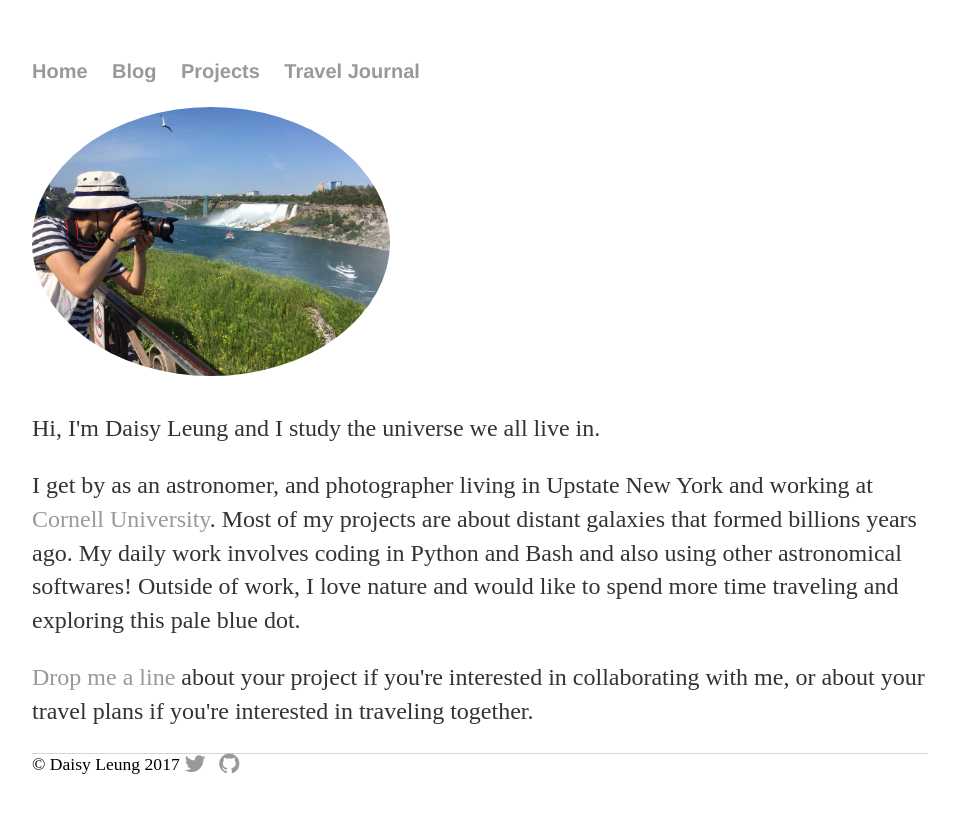
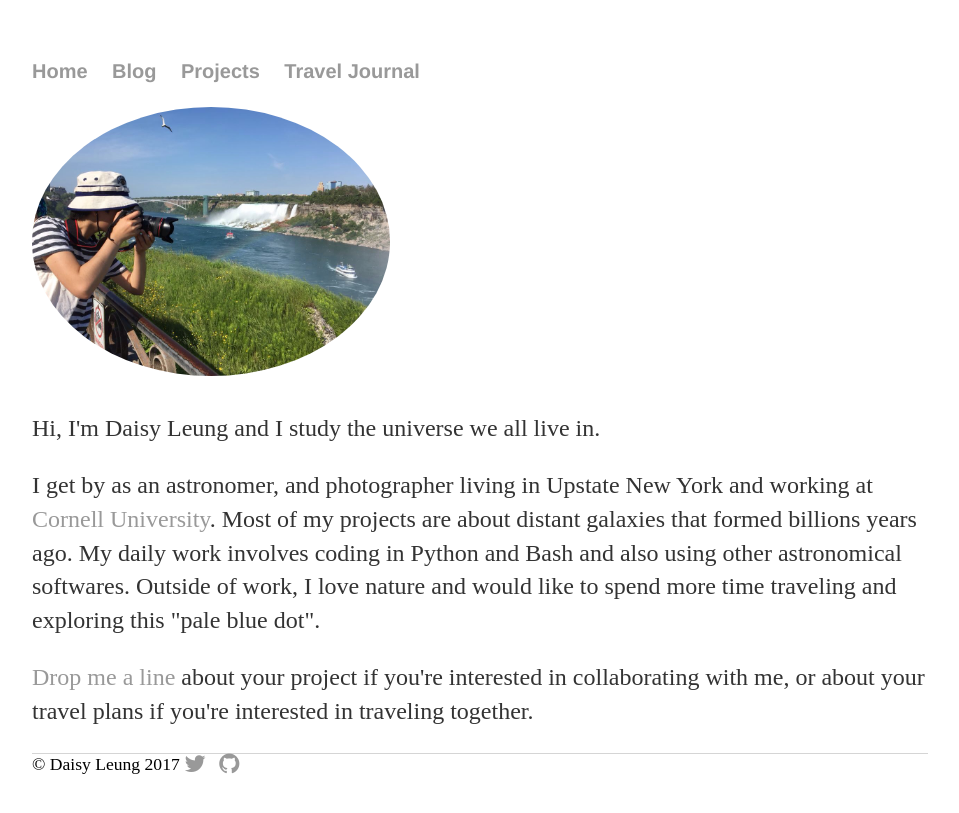
Before and after one commit to astro313/astro313.github.io, a Jekyll site: the page built from index.html, in a window 1280 px wide. Shown: the top 813 px of the page, without its empty margins (160-1119 px from the left). Built offline with Jekyll 4.4.1, drawn with Linux system fonts in a browser that asks for light colours; nearby versions of some CDN libraries.

```diff
--- a/index.html
+++ b/index.html
@@ -6,7 +6,7 @@ description: Daisy Leung is an Astronomer, Photographer, Traveler, and Foodie li
     <div class="post-thumb"><img src="/img/me.jpg" class="rounded" alt="Daisy at Niagara Fals" align="middle"/><br><br></div>
 
      <p class="lead">Hi, I'm <span itemprop="name">Daisy Leung</span> and I study the universe we all live in.</p>
-     <p>I get by as an astronomer, and photographer living in Upstate New York and working at <a href="http://www.astro.cornell.edu/~tleung">Cornell University</a>. Most of my projects are about distant galaxies that formed billions years ago. My daily work involves coding in Python and Bash and also using other astronomical softwares! Outside of work, I love nature and would like to spend more time traveling and exploring this pale blue dot. </p>
+     <p>I get by as an astronomer, and photographer living in Upstate New York and working at <a href="http://www.astro.cornell.edu/~tleung">Cornell University</a>. Most of my projects are about distant galaxies that formed billions years ago. My daily work involves coding in Python and Bash and also using other astronomical softwares. Outside of work, I love nature and would like to spend more time traveling and exploring this "pale blue dot". </p>
 
       <p><a href="mailto:leungtszkuk@gmail.com">Drop me a line</a> about your project if you're interested in collaborating with me,
     or about your travel plans if you're interested in traveling together. </p>
```
